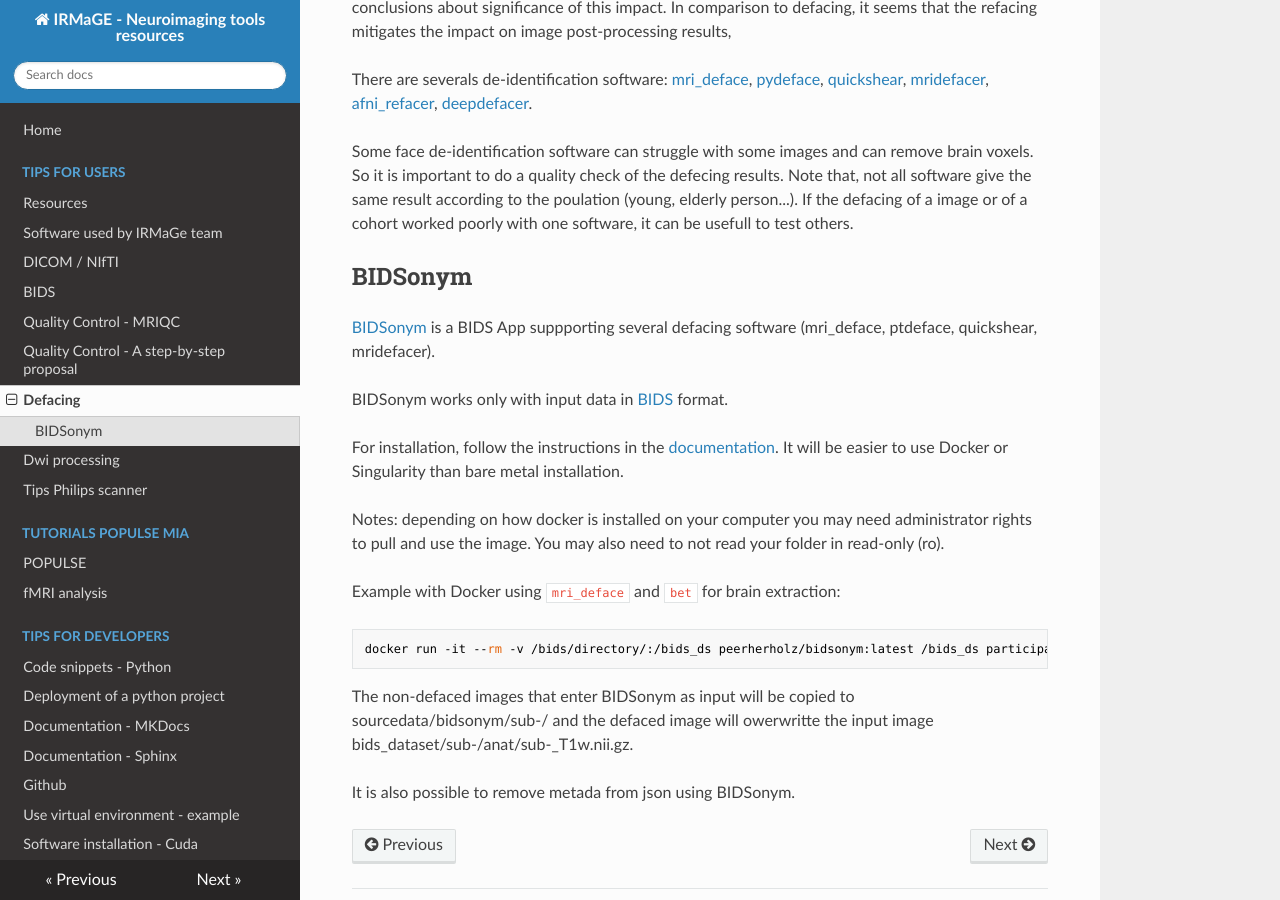
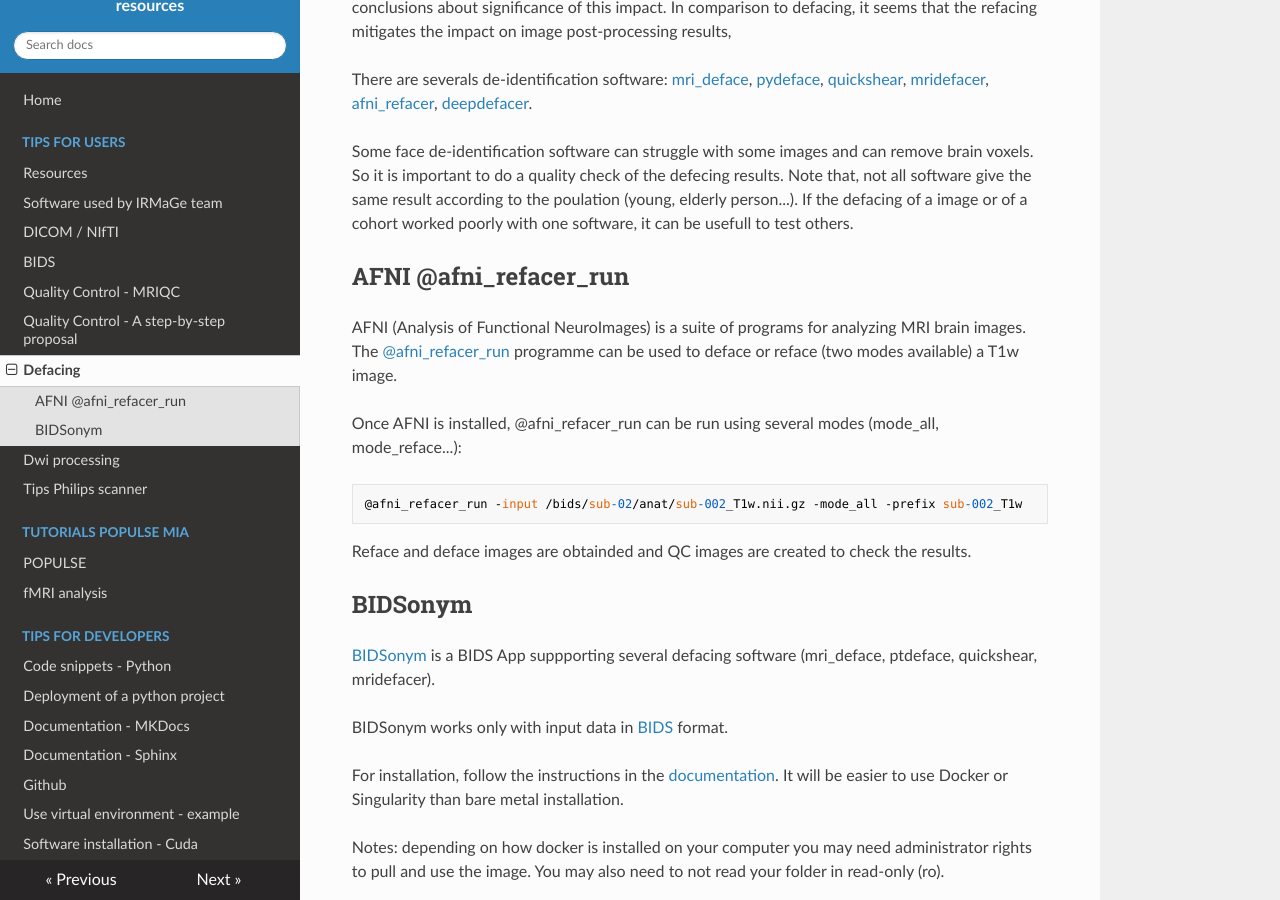
Before and after one commit to IRMaGe-3T/irmage-tools-resources, an MkDocs documentation site: the page built from docs/users/defacing.md, in a window 1280 px wide and 900 px high, scrolled down 788 px. Built offline with MkDocs 1.6.1, drawn with Linux system fonts in a browser that asks for light colours; nearby versions of some CDN libraries.

Commit message:
update defacing part

````diff
--- a/docs/users/defacing.md
+++ b/docs/users/defacing.md
@@ -2,7 +2,7 @@
 
 For research project on human, it is important to de-identify MRI data and metadata (no identifying data as name, date of birth, adresses...).
 
-If your want to share your data outside your lab or outside a consortium, this deidentification can be insuffisante because anatomical data may allow to identify a subject (by reconstructing the skin surface). Indentification of a person from a anatmical MRI was shown to be a feasible task (for e.g,[Abramian, D (2019)](https://ieeexplore.ieee.org/document/8759515)).
+If your want to share your data outside your lab or outside a consortium, this deidentification can be insuffisante because anatomical data may allow to identify a subject (by reconstructing the skin surface). Indentification of a person from a anatmical MRI was shown to be a feasible task (for e.g, [Abramian, D (2019)](https://ieeexplore.ieee.org/document/8759515)).
 
 Three main approaches for face de-identification have been proposed:
 
@@ -24,12 +24,23 @@ The question of the impact of the face de-identification on the outcomes of imag
 
 It seems that defacing can alter volumetric and quality measures. The studies shows different conclusions about significance of this impact. In comparison to defacing, it seems that the refacing mitigates the impact on image post-processing results,
 
-
 There are severals de-identification software: [mri_deface](https://surfer.nmr.mgh.harvard.edu/fswiki/mri_deface), [pydeface](https://github.com/poldracklab/pydeface), [quickshear](https://github.com/nipy/quickshear), [mridefacer](https://github.com/mih/mridefacer), [afni_refacer](https://afni.nimh.nih.gov/pub/dist/doc/program_help/@afni_refacer_run.html), [deepdefacer](https://pypi.org/project/deepdefacer/).
 
 Some face de-identification software can struggle with some images and can remove brain voxels. So it is important to do a quality check of the defecing results.
 Note that, not all software give the same result according to the poulation (young, elderly person...).
 If the defacing of a image or of a cohort worked poorly with one software, it can be usefull to test others.
+
+## AFNI @afni_refacer_run
+
+AFNI (Analysis of Functional NeuroImages) is a suite of programs for analyzing MRI brain images. The [@afni_refacer_run](https://afni.nimh.nih.gov/pub/dist/doc/htmldoc/tutorials/refacer/refacer_run.html#introduction) programme can be used to deface or reface (two modes available) a T1w image.
+
+Once AFNI is installed, @afni_refacer_run can be run using several modes (mode_all, mode_reface...):
+
+```
+@afni_refacer_run -input /bids/sub-02/anat/sub-002_T1w.nii.gz -mode_all -prefix sub-002_T1w
+```
+
+Reface and deface images are obtainded and QC images are created to check the results.
 
 ## BIDSonym
 
````
